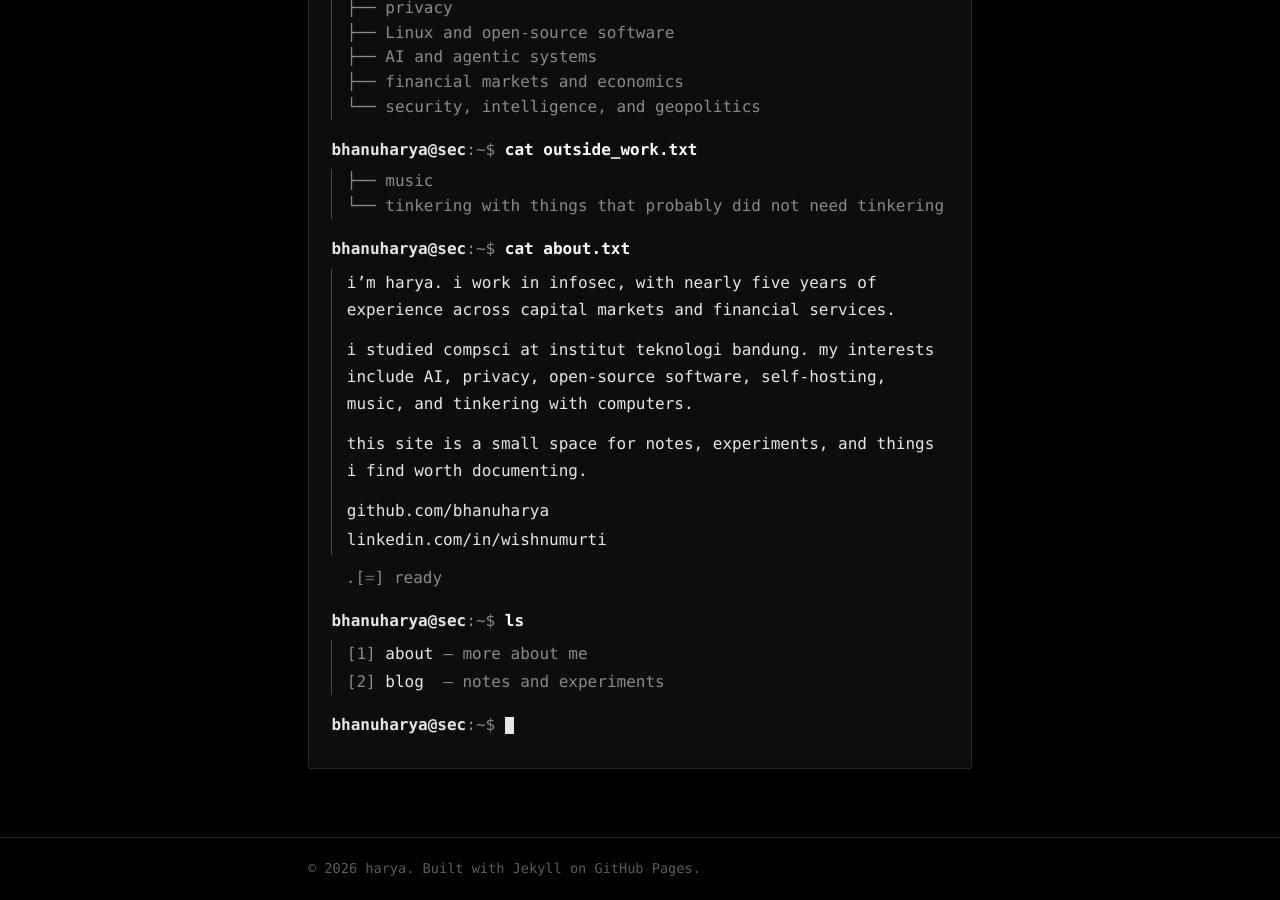
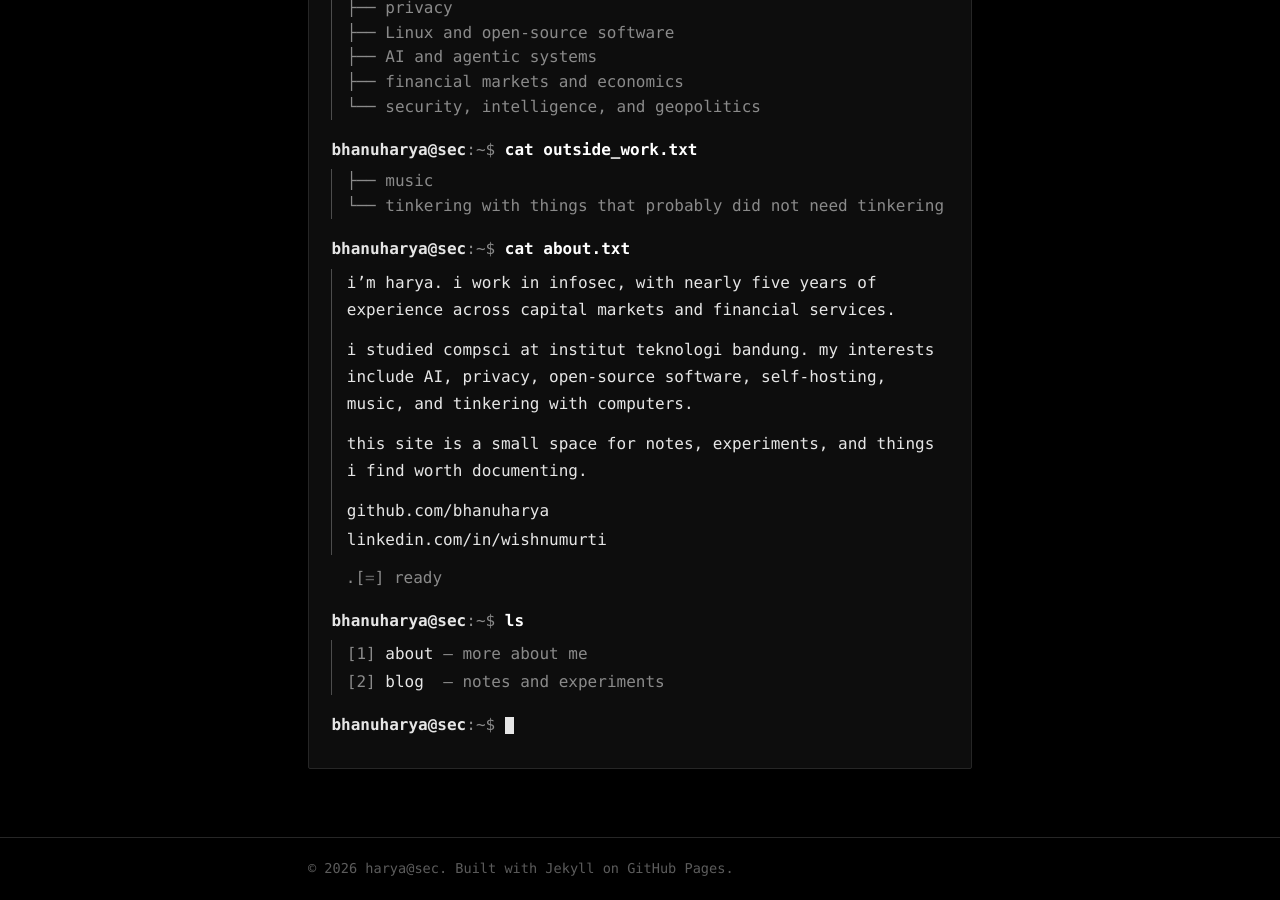
Before and after one commit to bhanuharya/bhanuharya.github.io, a Jekyll site: the page built from index.md, in a window 1280 px wide and 900 px high, scrolled down 606 px. Built offline with Jekyll 4.4.1, drawn with Linux system fonts in a browser that asks for light colours.

Commit message:
Set site title to harya@sec

```diff
--- a/_config.yml
+++ b/_config.yml
@@ -1,4 +1,4 @@
-title: harya
+title: harya@sec
 author: harya
 description: >-
   Notes and experiments from Harya — security, systems,
```
